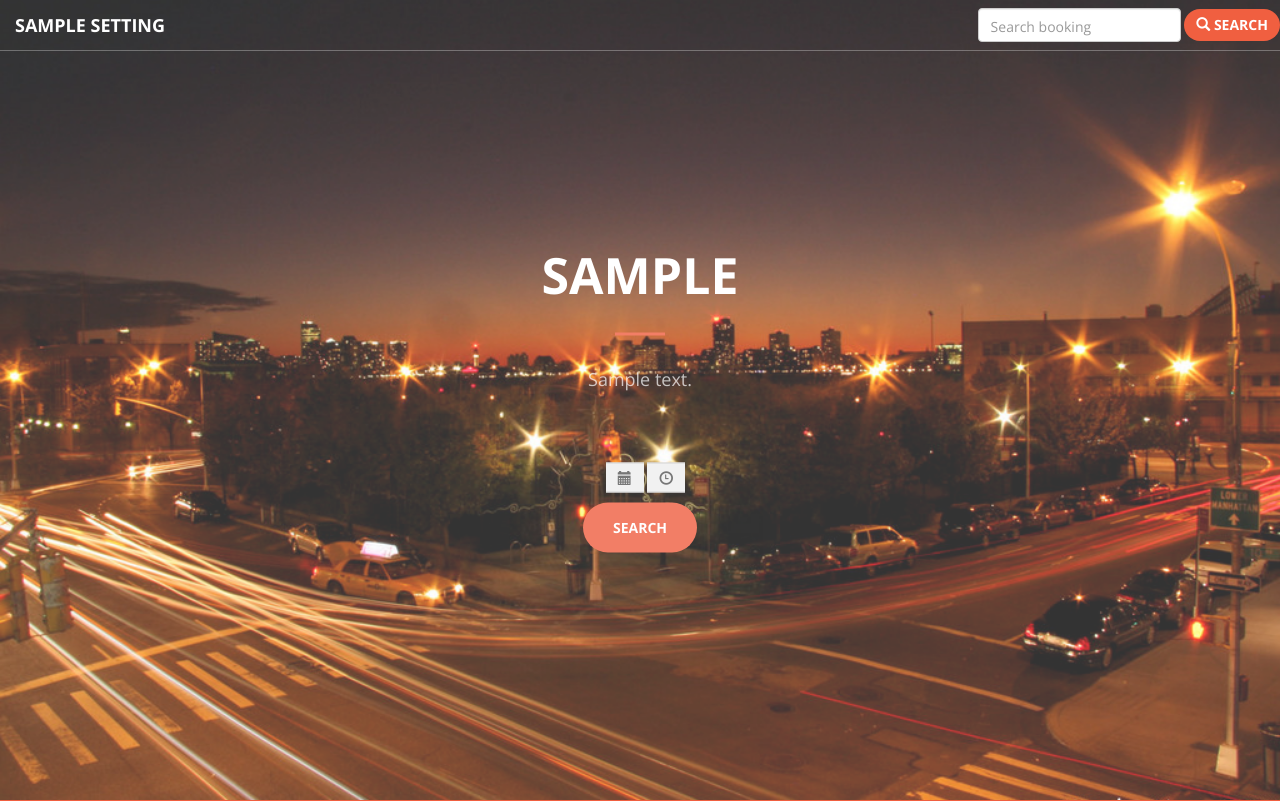
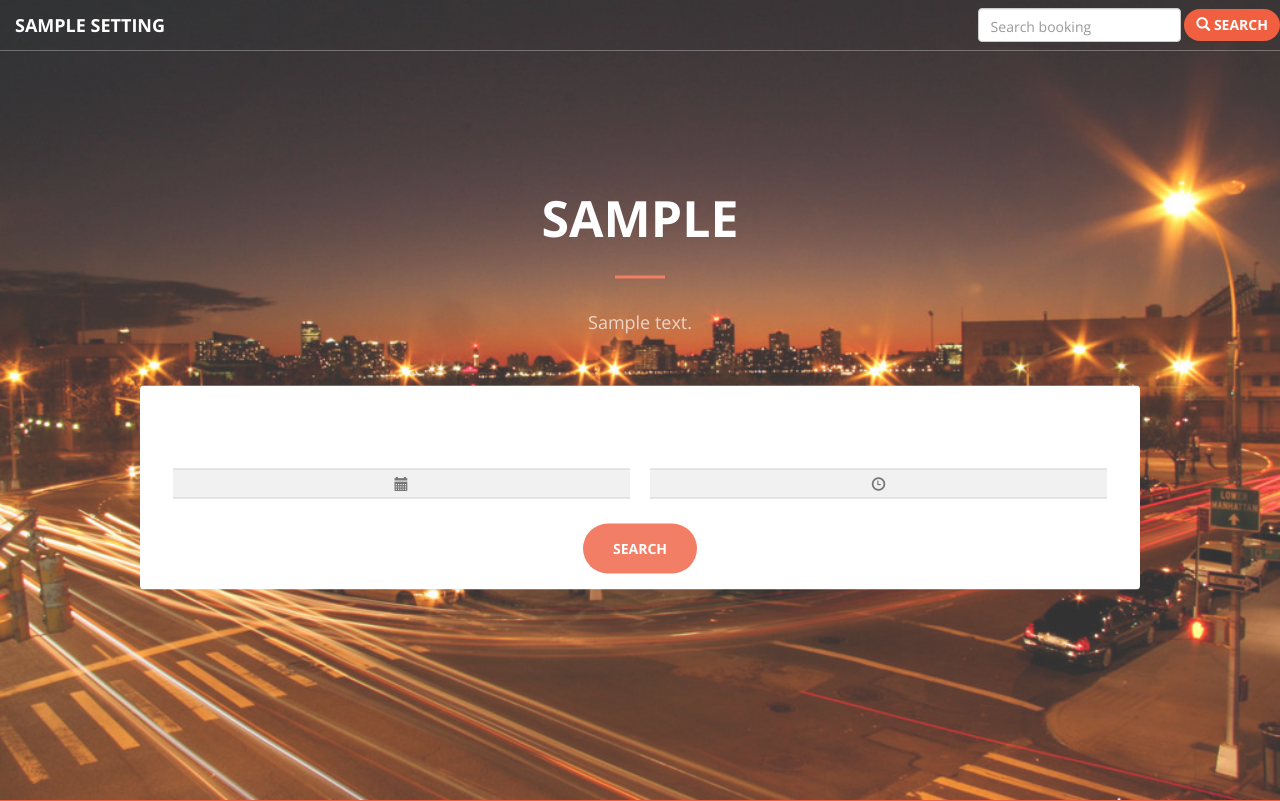
Before and after one commit to jypsi/cabs, a Django app: template opencabs/templates/opencabs/index.html in a window 1280 px wide. Shown: the top 801 px of the page. Run offline with Django 3.2, Linux system fonts and the light colour scheme; the template is opened without the code that fills it: most values are stand-ins (such as "Sample title", 1, 10 or a date in 2020); some libraries are stand-ins or nearby versions.

Commit message:
Refactor search form in index page.

```diff
--- a/opencabs/templates/opencabs/index.html
+++ b/opencabs/templates/opencabs/index.html
@@ -44,47 +44,55 @@
 				<hr>
 				<p>{{ settings.PROJECT_DESCRIPTION }}</p>
 
-				<form action="" method="post" class="form-inline">{% csrf_token %}
+                <div class="panel" style="color: black !important;">
+                    <div class="panel-body">
+                        <form action="" method="post" class="form-horizontal" style="text-align: left;">{% csrf_token %}
                             {{ wizard.management_form }}
                             <div class="form-group">
-						<div class="inline-label">
-							<label for="{{ wizard.form.source.id_for_label }}">{{ wizard.form.source.label }}</label>
+                                <div class="col-sm-12">
+                                    {% for choice in wizard.form.booking_type %}
+                                    <label class="radio-inline">
+                                        {{ choice.tag }}
+                                        {{ choice.choice_label }}
+                                    </label>
+                                    {% endfor %}
                                 </div>
+                            </div>
+                            <div class="form-group">
+                                <label for="{{ wizard.form.source.id_for_label }}" class="col-sm-2 control-label" style="text-align: left;">{{ wizard.form.source.label }}</label>
+                                <div class="col-sm-10">
                                     {{ wizard.form.source }}
                                 </div>
+                            </div>
                             <div class="form-group">
-						<div class="inline-label">
-							<label for="{{ wizard.form.destination.id_for_label }}">{{ wizard.form.destination.label }}</label>
-						</div>
+                                <label for="{{ wizard.form.destination.id_for_label }}" class="col-sm-2 control-label" style="text-align: left;">{{ wizard.form.destination.label }}</label>
+                                <div class="col-sm-10">
                                     {{ wizard.form.destination }}
                                 </div>
-					<div class="form-group">
-						<div class="inline-label">
-							<label for="{{ wizard.form.booking_type.id_for_label }}">{{ wizard.form.booking_type.label }}</label>
                             </div>
-						{{ wizard.form.booking_type }}
-					</div>
-					<div class="form-group">
-						<div class="inline-label">
-							<label for="{{ wizard.form.travel_date.id_for_label }}">{{ wizard.form.travel_date.label }}</label>
-						</div>
-						<div class="input-group date" id="traveldate-picker">
+                            <div class="row">
+                                <div class="col-sm-6">
+                                    <div class="form-group" style="padding-right: 10px;">
+                                        <label for="{{ wizard.form.travel_date.id_for_label }}" class="col-sm-12 control-label" style="padding-left: 0; text-align: left;">{{ wizard.form.travel_date.label }}</label>
+                                        <div class="input-group date col-sm-12" id="traveldate-picker">
                                             {{ wizard.form.travel_date }}
                                             <span class="input-group-addon">
                                                 <span class="glyphicon glyphicon-calendar"></span>
                                             </span>
                                         </div>
                                     </div>
+                                </div>
 
-					<div class="form-group">
-						<div class="inline-label">
-							<label for="{{ wizard.form.travel_time.id_for_label }}">{{ wizard.form.travel_time.label }}</label>
-						</div>
-						<div class="input-group date" id="traveltime-picker">
+                                <div class="col-sm-6">
+                                    <div class="form-group" style="padding-left: 10px;">
+                                        <label for="{{ wizard.form.travel_time.id_for_label }}" class="col-sm-12 control-label" style="text-align: left; padding-left: 0">{{ wizard.form.travel_time.label }}</label>
+                                        <div class="input-group date col-sm-12" id="traveltime-picker">
                                             {{ wizard.form.travel_time }}
                                             <span class="input-group-addon">
                                                 <span class="glyphicon glyphicon-time"></span>
                                             </span>
+                                        </div>
+                                    </div>
                                 </div>
                             </div>
 
@@ -92,6 +100,8 @@
                                 <input type="submit" value="Search" class="btn btn-primary btn-xl"></input>
                             </div>
                         </form>
+                    </div>
+                </div>
 			</div>
 		</div>
 	</header>
```
Also changed, not shown: opencabs/forms/booking.py (+7 -0 lines). Lines whose indentation alone changed are shown as unchanged.
